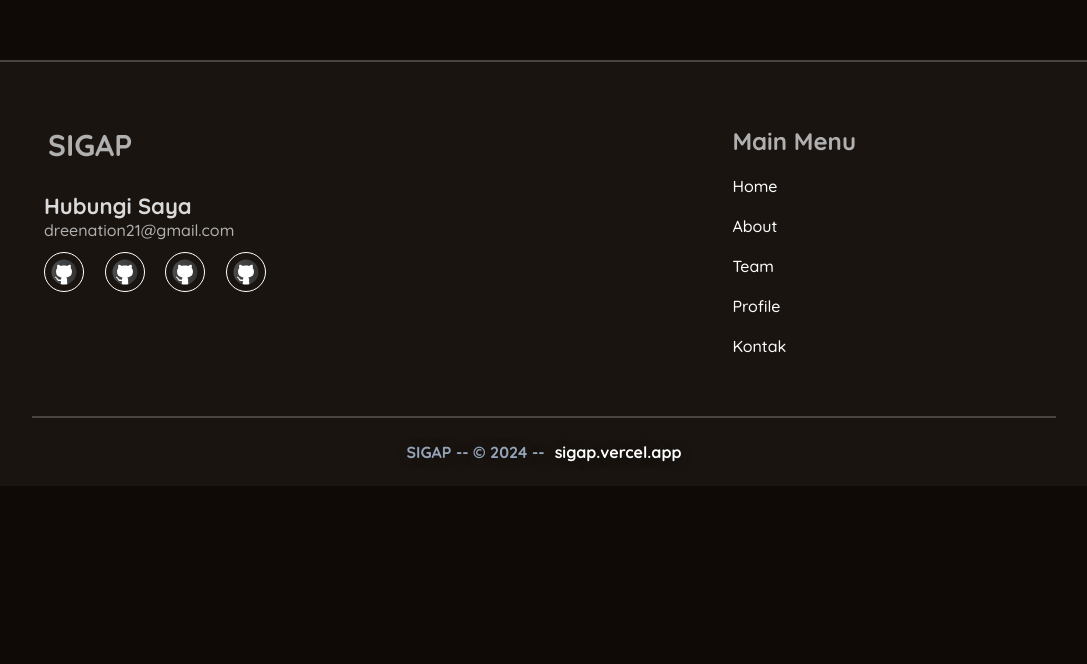
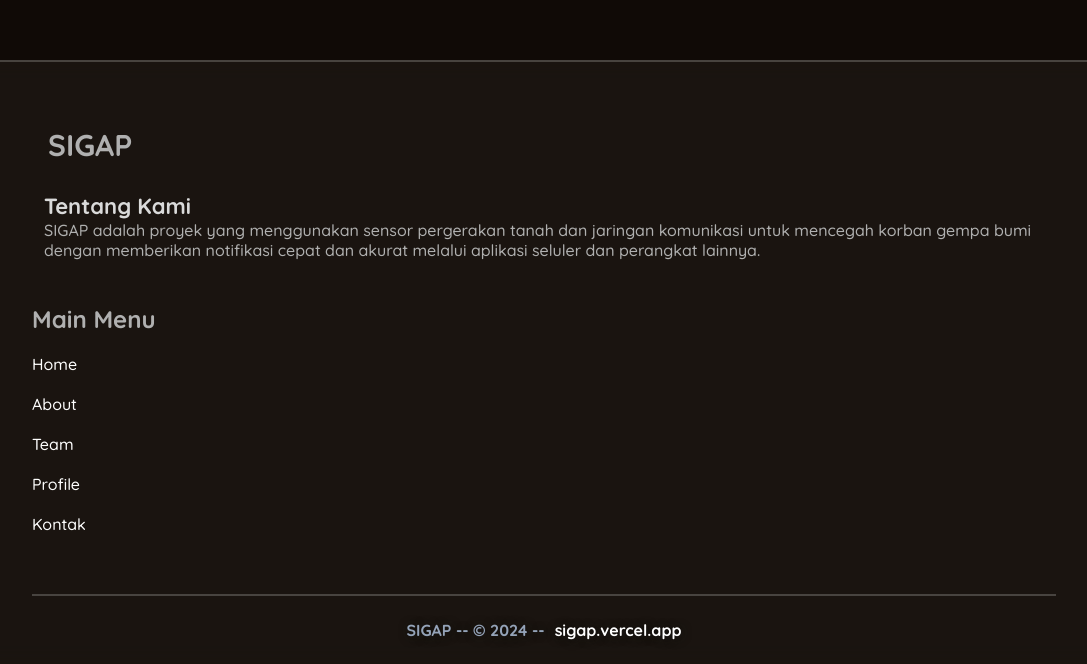
Before and after one commit to akuadre/project-sigap, a website: page index.html in a window 1280 px wide. Shown: the part 1103-1767 px from the top of the page, without its empty margins (96-1183 px from the left). Before the commit the page ends 1589 px from the top, so only its background shows below. Drawn offline with nearby package versions, Linux system fonts and the light colour scheme.

Commit message:
Update index.html

```diff
--- a/index.html
+++ b/index.html
@@ -74,30 +74,8 @@
                     <div class="watermark">
                         <a href="/" class="adrenalin">SIGAP</a>
                     </div>
-                    <h2>Hubungi Saya</h2>
-                    <a href="adree.my.id/">dreenation21@gmail.com</a>
-
-                    <div class="logo-icon">
-                        <a href="" id="icon">
-                            <img src="assets/images/icons8-github.svg" alt="">
-                            <span id="icon-text">Github</span>
-                        </a>
-
-                        <a href="" id="icon">
-                            <img src="assets/images/icons8-github.svg" alt="">
-                            <span id="icon-text">Github</span>
-                        </a>
-
-                        <a href="" id="icon">
-                            <img src="assets/images/icons8-github.svg" alt="">
-                            <span id="icon-text">Github</span>
-                        </a>
-
-                        <a href="" id="icon">
-                            <img src="assets/images/icons8-github.svg" alt="">
-                            <span id="icon-text">Github</span>
-                        </a>
-                    </div>
+                    <h2>Tentang Kami</h2>
+                    <a href="adree.my.id/">SIGAP adalah proyek yang menggunakan sensor pergerakan tanah dan jaringan komunikasi untuk mencegah korban gempa bumi dengan memberikan notifikasi cepat dan akurat melalui aplikasi seluler dan perangkat lainnya.</a>
                 </div>
 
                 <div class="main-footer">
```
